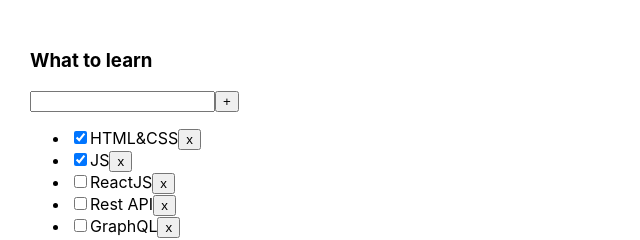
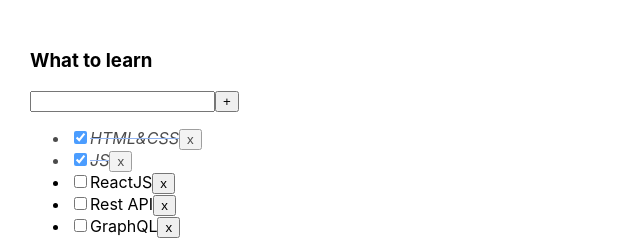
Before and after one commit to Alonasa/homeworks-rollback, a React (Create React App) app: page / in a window 1280 px wide. Shown: the top 240 px of the page, without its empty margins (0-640 px from the left). Built offline with nearby package versions, Linux system fonts and the light colour scheme.

Commit message:
added styles for checkbox and style handler for input

```diff
--- a/src/Todolist.module.css
+++ b/src/Todolist.module.css
@@ -20,3 +20,9 @@
     background-color: purple;
     color: antiquewhite;
 }
+
+.task__done {
+    font-style: italic;
+    text-decoration: line-through cornflowerblue;
+    opacity: 0.7;
+}
--- a/src/Todolist.tsx
+++ b/src/Todolist.tsx
@@ -60,6 +60,14 @@
         return props.filter === value ? styles.filter__active : styles.filter
     }
 
+    const taskStyleHandler = (t: boolean)=> {
+       return t ? styles.task__done : ' '
+    }
+
+    const inputStyleHandler =()=> {
+        return error ? styles.error : ''
+    }
+
     return <div>
         <h3>{props.title}</h3>
         <div>
@@ -67,7 +75,7 @@
             {/*     onKeyPress={onKeyHandler} className={error ? styles.error : ''}/>*/}
             <Input value={title} callback={onChangeHandler}
                    keyCallback={onKeyHandler}
-                   className={error ? styles.error : ''}/>
+                   className={inputStyleHandler()}/>
             <Button title={'+'} callback={addTaskHandler}/>
             {error &&
             <span className={styles.error__message}>*Title is required</span>}
@@ -78,7 +86,7 @@
                     const changeStatusHandler = (e: ChangeEvent<HTMLInputElement>) => {
                         props.changeStatus(t.id, e.currentTarget.checked)
                     }
-                    return (<li key={t.id}>
+                    return (<li key={t.id} className={taskStyleHandler(t.isDone)}>
                         <input type="checkbox" checked={t.isDone}
                                onChange={changeStatusHandler}/>
                         <span>{t.title}</span>
```
